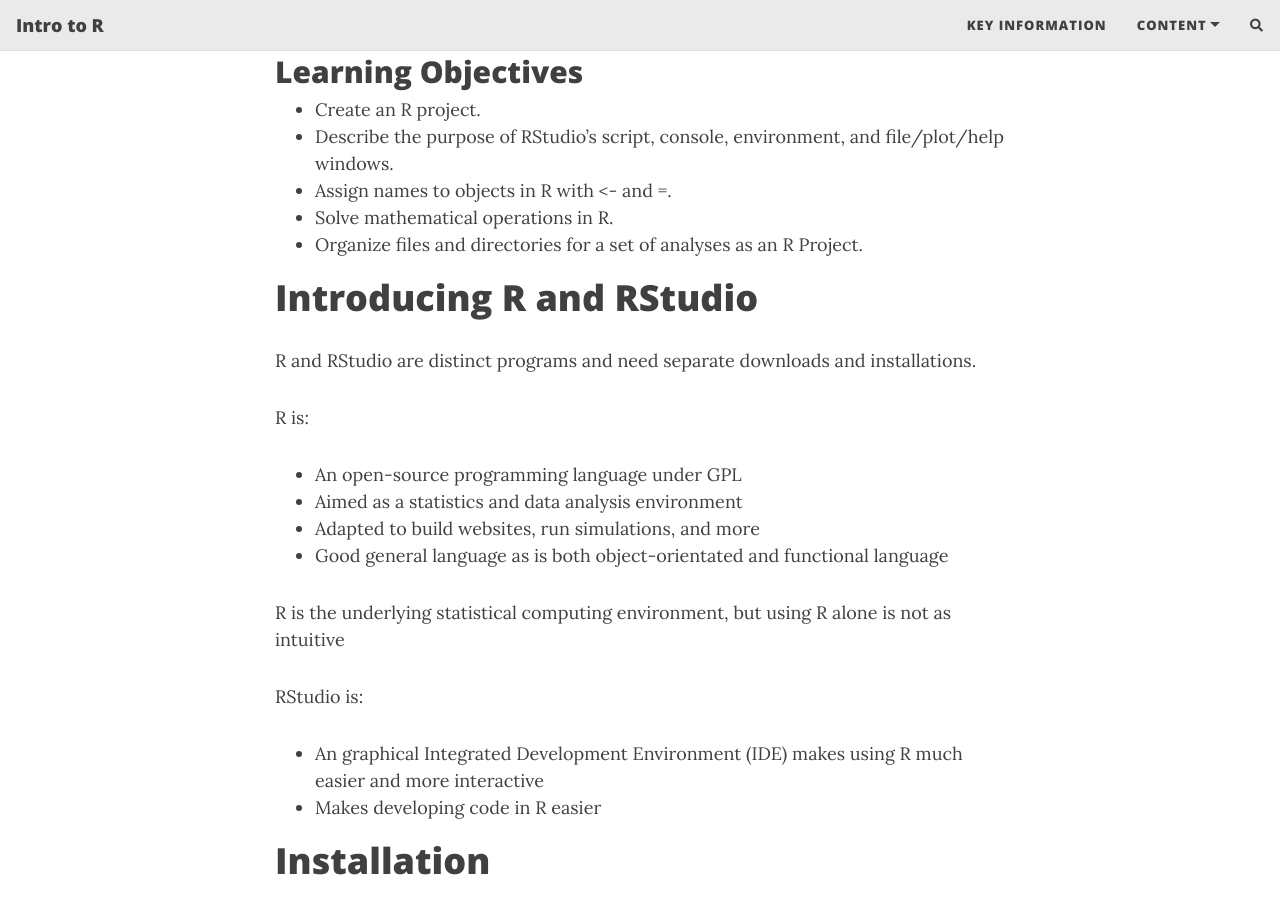
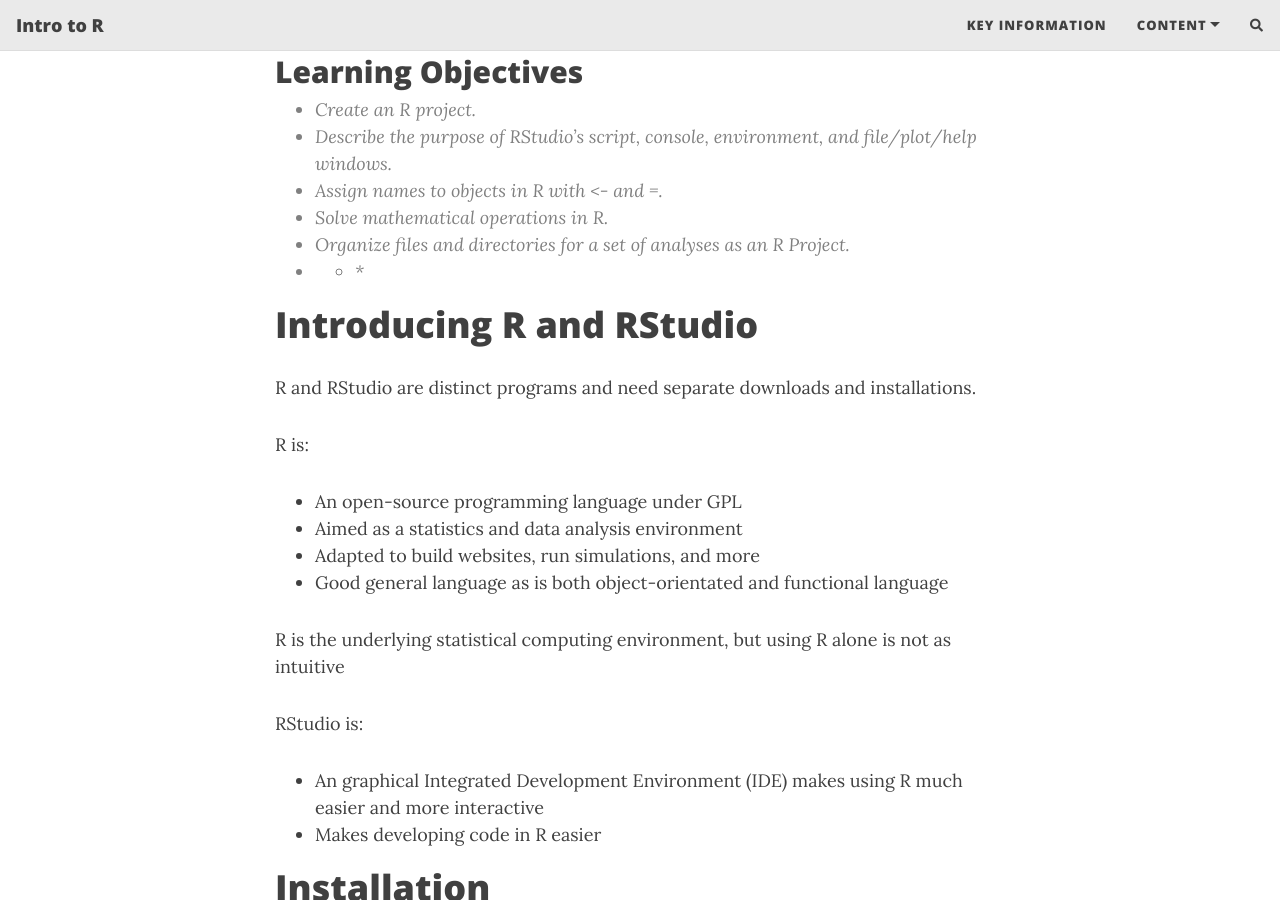
Before and after one commit to theheking/intro-to-r, a Jekyll site: the page built from content/1_setup_rstudio.md, in a window 1280 px wide and 900 px high, scrolled down 359 px. Built offline with Jekyll 4.4.1, drawn with Linux system fonts in a browser that asks for light colours; nearby versions of some CDN libraries; comment, search, counter and statistics services are not loaded.

Commit message:
Update 1_setup_rstudio.md

```diff
--- a/content/1_setup_rstudio.md
+++ b/content/1_setup_rstudio.md
@@ -7,12 +7,12 @@
 ===================================
 
 ## Learning Objectives
-- Create an R project.
-- Describe the purpose of RStudio’s script, console, environment, and file/plot/help windows.
-- Assign names to objects in R with <- and =.
-- Solve mathematical operations in R.
-- Organize files and directories for a set of analyses as an R Project.
-
+> *  Create an R project.
+> *  Describe the purpose of RStudio’s script, console, environment, and file/plot/help windows.
+> *  Assign names to objects in R with <- and =.
+> * Solve mathematical operations in R.
+> * Organize files and directories for a set of analyses as an R Project.
+* * *
 
 # Introducing R and RStudio
 R and RStudio are distinct programs and need separate downloads and installations.
```
